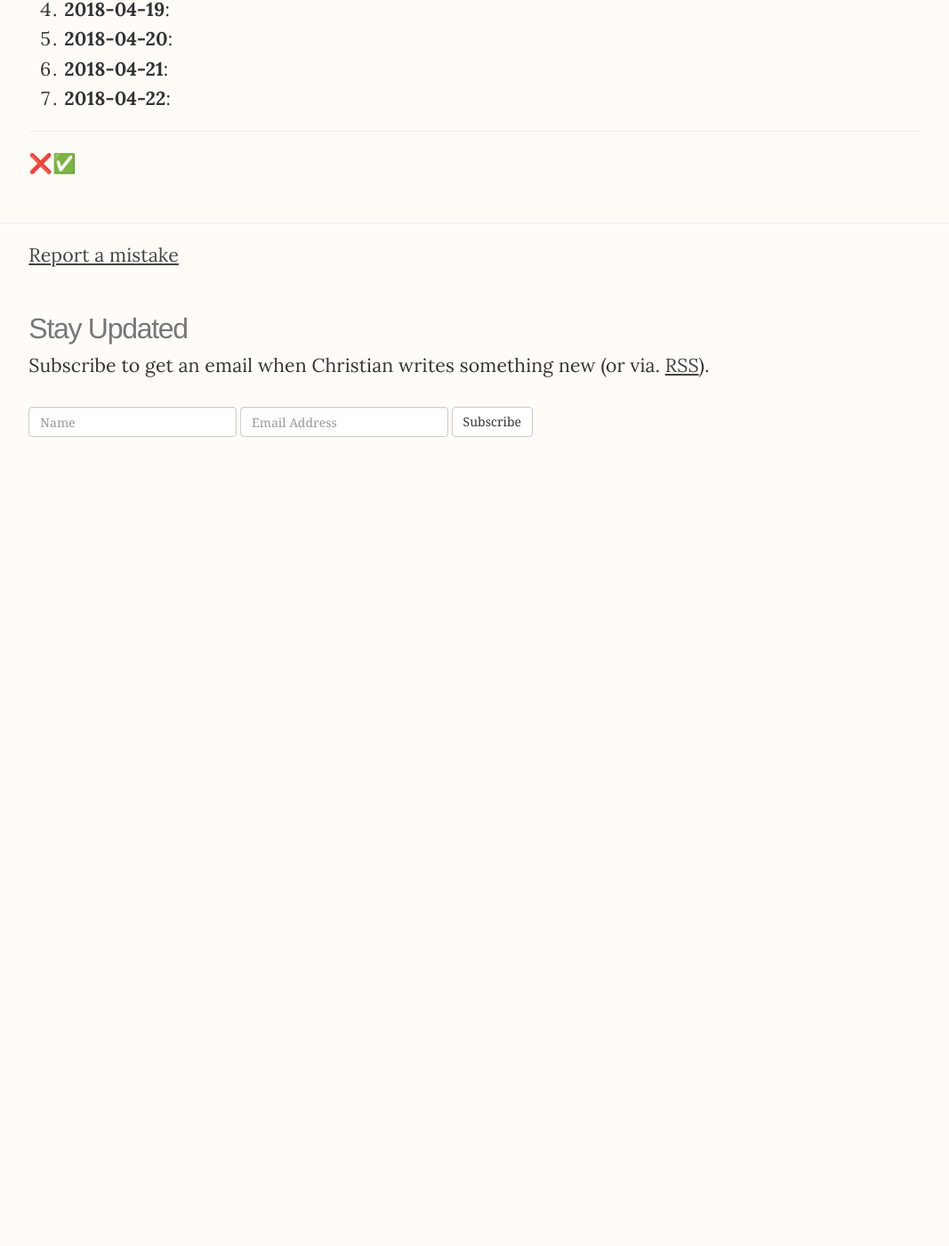
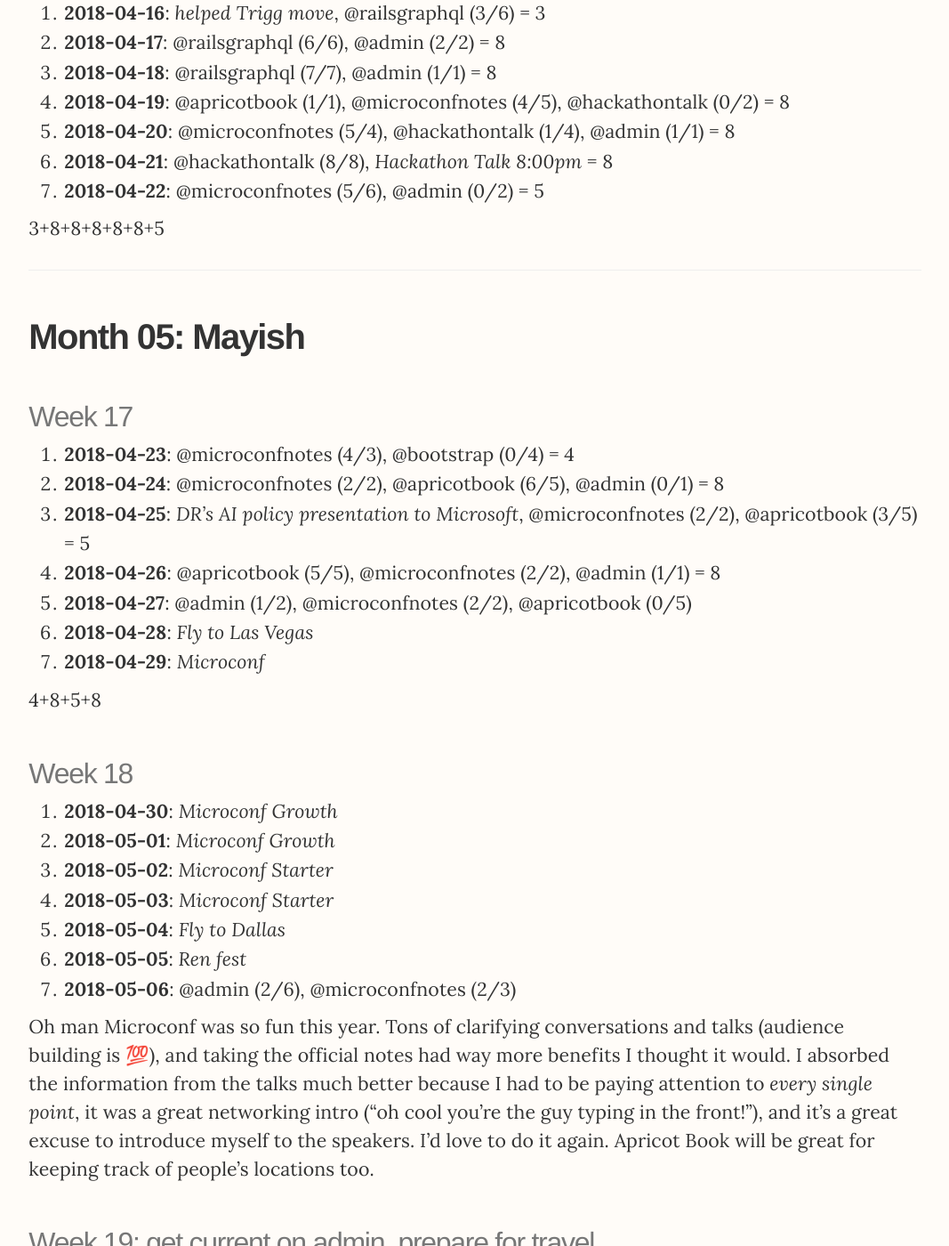
Before and after one commit to christiangenco/christiangenco.github.io, a Jekyll site: the page built from _posts/2018-01-01-2018.md, in a window 1280 px wide and 1400 px high, scrolled down 11668 px. Shown: the whole window at 89% size, without its empty margins (106-1173 px from the left). Built offline with Jekyll 4.4.1, drawn with Linux system fonts in a browser that asks for light colours; nearby versions of some CDN libraries; before the commit the page ends 12169 px from its top, so only the background shows below that; some of the changed text lies outside the part shown.

Commit message:
2018-05-23

```diff
--- a/_posts/2018-01-01-2018.md
+++ b/_posts/2018-01-01-2018.md
@@ -280,24 +280,93 @@
 
 ### Week 15
 
-1. **2018-04-09**: @admin (3/3), @apricotbook (5/5), @tracingducks (0/1)
-2. **2018-04-10**: @prisma (0/6), @admin (0/2)
-3. **2018-04-11**:
-4. **2018-04-12**:
-5. **2018-04-13**:
-6. **2018-04-14**:
-7. **2018-04-15**:
+1. **2018-04-09**: @admin (3/3), @apricotbook (5/5), @tracingducks (1/1) = 9
+2. **2018-04-10**: @prisma (2/2), @railsgraphql (6/6) = 8
+3. **2018-04-11**: @railsgraphql (7/7), @admin (2/2) = 9
+4. **2018-04-12**: @admin (1/1), @microconftalk (1/1), @railsgraphql (6/6) = 8
+5. **2018-04-13**: @admin (1/1), @railsgraphql (7/7) = 8
+6. **2018-04-14**: @railsgraphql (4/0) = 4
+7. **2018-04-15**: *Randy Pitchford's birthday party*
+
+9+8+9+8+8+4 = 46
+
+Nice! Even with a big social event, I got above 40 poms.
 
 ### Week 16
 
-1. **2018-04-16**:
-2. **2018-04-17**:
-3. **2018-04-18**:
-4. **2018-04-19**:
-5. **2018-04-20**:
-6. **2018-04-21**:
-7. **2018-04-22**:
+1. **2018-04-16**: *helped Trigg move*, @railsgraphql (3/6) = 3
+2. **2018-04-17**: @railsgraphql (6/6), @admin (2/2) = 8
+3. **2018-04-18**: @railsgraphql (7/7), @admin (1/1) = 8
+4. **2018-04-19**: @apricotbook (1/1), @microconfnotes (4/5), @hackathontalk (0/2) = 8
+5. **2018-04-20**: @microconfnotes (5/4), @hackathontalk (1/4), @admin (1/1) = 8
+6. **2018-04-21**: @hackathontalk (8/8), *Hackathon Talk 8:00pm* = 8
+7. **2018-04-22**: @microconfnotes (5/6), @admin (0/2) = 5
+
+3+8+8+8+8+8+5
 
 ---
 
+## Month 05: Mayish
+
+### Week 17
+
+1. **2018-04-23**: @microconfnotes (4/3), @bootstrap (0/4) = 4
+2. **2018-04-24**: @microconfnotes (2/2), @apricotbook (6/5), @admin (0/1) = 8
+3. **2018-04-25**: *DR's AI policy presentation to Microsoft*, @microconfnotes (2/2), @apricotbook (3/5) = 5
+4. **2018-04-26**: @apricotbook (5/5), @microconfnotes (2/2), @admin (1/1) = 8
+5. **2018-04-27**: @admin (1/2), @microconfnotes (2/2), @apricotbook (0/5)
+6. **2018-04-28**: *Fly to Las Vegas*
+7. **2018-04-29**: *Microconf*
+
+4+8+5+8
+
+### Week 18
+
+1. **2018-04-30**: *Microconf Growth*
+2. **2018-05-01**: *Microconf Growth*
+3. **2018-05-02**: *Microconf Starter*
+4. **2018-05-03**: *Microconf Starter*
+5. **2018-05-04**: *Fly to Dallas*
+6. **2018-05-05**: *Ren fest*
+7. **2018-05-06**: @admin (2/6), @microconfnotes (2/3)
+
+Oh man Microconf was so fun this year. Tons of clarifying conversations and talks (audience building is 💯), and taking the official notes had way more benefits I thought it would. I absorbed the information from the talks much better because I had to be paying attention to *every single point*, it was a great networking intro ("oh cool you're the guy typing in the front!"), and it's a great excuse to introduce myself to the speakers. I'd love to do it again. Apricot Book will be great for keeping track of people's locations too.
+
+### Week 19: get current on admin, prepare for travel,
+
+1. **2018-05-07**: @admin (6/6), @gphotostriage (2/2) = 8 ✅
+2. **2018-05-08**: @microconfrecap (3/3), @admin (0/3), @gphotostriage (0/2), *Kevin phone meetings* = 3 ❌
+3. **2018-05-09**: @microconfrecap (3/3), @admin (3/3), @apricotbook (3/2) = 9 ✅
+4. **2018-05-10**: @mcroconfrecap (3/3), @admin (2/2), @apricotbook (3/3) = 8 ✅
+5. **2018-05-11**: *Customer Interview with Martha*, @apricotbook (2/3), @microconfrecap (0/3) = 2 ❌
+6. **2018-05-12**: @apricotbook (4/4), @microconfrecap (2/4)
+7. **2018-05-13**: *Mother's Day Dinner*
+
+8+3+9+8
+
+### Week 20
+
+1. **2018-05-14**: *moving stuff*
+2. **2018-05-15**: *moving stuff*
+3. **2018-05-16**: *helping DR move*
+4. **2018-05-17**: *✈️ Flight to Cancún*, @templatemaker (2/0) = 2
+5. **2018-05-18**: @microconfrecap (5/6) = 5
+6. **2018-05-19**: @microconfrecap (3/6) = 3
+7. **2018-05-20**: @microconfrecap (4/6) = 4
+
+---
+
+## Month 06: Juneish
+
+### Week 21
+
+1. **2018-05-21**: *Chichen Itza*
+2. **2018-05-22**: @micriconfrecap (1/1), @admin (2/2) = 3
+3. **2018-05-23**:
+4. **2018-05-24**: *Celeste and Sophia fly home*
+5. **2018-05-25**: *✈️ Flight to Orlando*
+6. **2018-05-26**:
+7. **2018-05-27**:
+
+
 ❌✅
```
